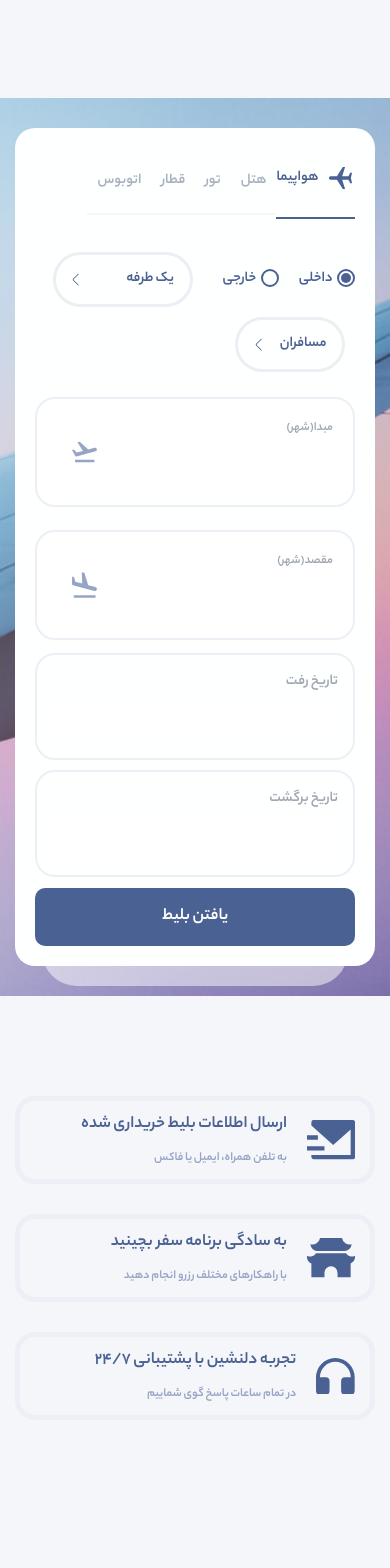
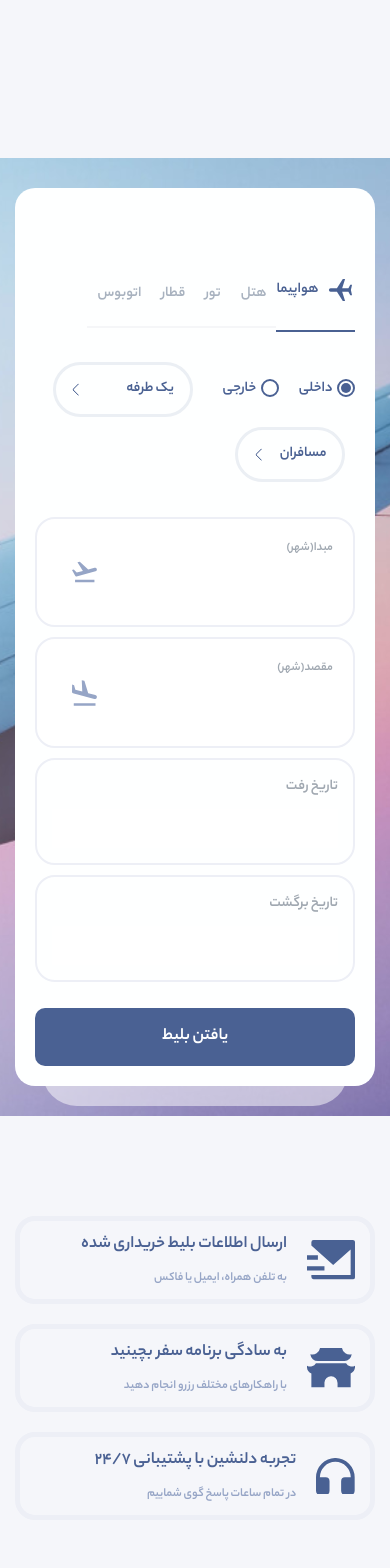
Before and after one commit to im-parsa/Papelo-Client, a React (Create React App) app: page / in a window 390 px wide. Shown: the part 800-2368 px from the top of the page. Built offline with nearby package versions, Linux system fonts and the light colour scheme.

Commit message:
feat(routes/home): Header, Responsive

```diff
--- a/src/routes/home/home.component.tsx
+++ b/src/routes/home/home.component.tsx
@@ -1513,7 +1513,9 @@ const Home = () =>
                 </div>
             </header>
 
-            <section className={styles.homeHeaderBoxList}>
+            <section className={styles.homeHeaderBox}>
+                <div className="container">
+                    <div className={styles.homeHeaderBoxList}>
                         <div className={styles.homeHeaderBoxItem}>
                             <Box1 />
                             <div>
@@ -1545,6 +1547,8 @@ const Home = () =>
                                 <p>
                                     در تمام ساعات پاسخ گوی شماییم
                                 </p>
+                            </div>
+                        </div>
                     </div>
                 </div>
             </section>
--- a/src/routes/home/home.module.scss
+++ b/src/routes/home/home.module.scss
@@ -970,7 +970,7 @@
     display: flex;
     position: relative;
 
-    height: 100vh;
+    height: 95%;
 
     @media only screen and (max-width: 1110px)
     {
@@ -986,9 +986,10 @@
     justify-content: center;
 
     position: relative;
-    margin: 11rem auto auto;
-    width: 50rem;
-    height: 68rem;
+
+    margin: auto;
+    width: 80%;
+    height: 90%;
 
     @media only screen and (max-width: 1500px)
     {
@@ -1033,8 +1034,8 @@
     width: 100%;
     height: 100%;
     border-radius: 4rem;
-    padding: 3.5rem;
-
+    padding: 0 3.5rem 3.5rem;
+    overflow: scroll;
     background: #FEFFFF;
 
     @media only screen and (max-width: 1110px)
@@ -1085,8 +1086,10 @@
     justify-content: right;
 
     position: relative;
+
     width: 100%;
     padding: 0;
+    margin-bottom: 1rem;
 
     &:first-child
     {
@@ -1227,6 +1230,7 @@
     &[data-direction='column']
     {
         flex-direction: column;
+        gap: 1rem;
     }
 
     @media only screen and (max-width: 1110px)
@@ -1259,7 +1263,6 @@
     padding: 2rem 2rem 2rem 3.5rem;
     border-radius: 2rem;
     outline: none;
-    margin-bottom: 1.25rem;
     background: #ffffff;
     border: 2px solid #EDEFF6;
 
@@ -1464,18 +1467,12 @@
     border-radius: 0 0 11.5rem 0;
     background: #A8B2BF;
     background-size: cover;
-    height: 92.25%;
+    height: 100%;
     width: 100%;
 
-    @media only screen and (max-width: 1200px)
-    {
-        height: 85%;
-    }
-
     @media only screen and (max-width: 1110px)
     {
         border-radius: 0;
-        height: 100%;
         padding: 2rem 0;
         background-repeat: no-repeat;
     }
@@ -1522,7 +1519,9 @@
     display: flex;
     align-items: center;
 
-    margin: 0 auto auto;
+    position: relative;
+
+    margin: 5.5rem auto auto;
     width: 100%;
     height: 10rem;
 
@@ -2060,11 +2059,9 @@
 
 .homeHeaderBoxList
 {
-    display: flex;
-    flex-wrap: wrap;
-    align-items: center;
-    justify-content: center;
-    gap: 3rem;
+    display: grid;
+    grid-template-columns: repeat(auto-fit, minmax(30rem, 1fr));
+    gap: 2rem;
 
     padding: 0 1.5rem;
     margin-top: 10rem;
@@ -2077,9 +2074,7 @@
     align-items: center;
     gap: 2rem;
 
-    padding: 1rem 7rem;
-    width: 525px;
-    height: 177px;
+    padding: 2rem 3rem;
     border: 5px solid #EDEFF6;
     border-radius: 30px;
     transition: all .2s;
```
Lines whose indentation alone changed are shown as unchanged.
